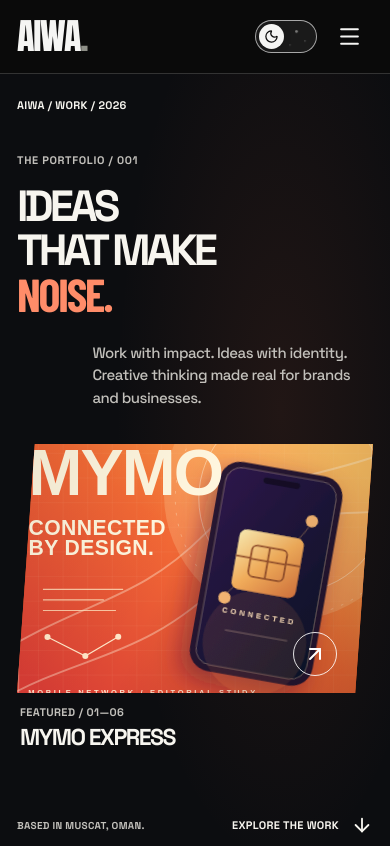
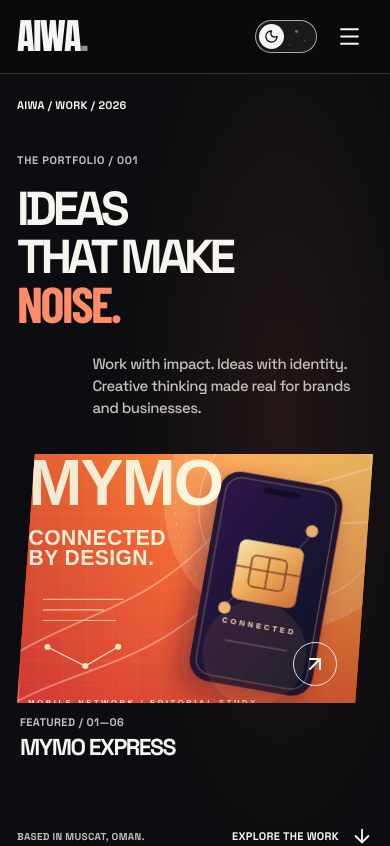
Before and after one commit to baba-dev/AMG-Web-V3, a Next.js app: page /work in a window 390 px wide. Shown: the top 846 px of the page. Built offline with nearby package versions, Linux system fonts and the light colour scheme; a web font is replaced by a local one.

Commit message:
fix(work): keep mobile editorial headlines readable at 320–390px

```diff
--- a/src/app/work/work-directory.css
+++ b/src/app/work/work-directory.css
@@ -131,7 +131,7 @@ html.light .aiwa-site.work-page {
   .aiwa-site.work-page .aiwa-footer__intro p { font-size:clamp(41px,10vw,63px); }
 }
 @media(max-width:360px) {
-  .work-page__index-header h2 { font-size:10.5vw; }
+  .work-page__index-header h2 { font-size:clamp(41px,11.2vw,46px); }
 }
 @media(prefers-reduced-motion:reduce) {
   .work-page__contact-link svg { transition:none!important; }
--- a/src/components/work-hero.css
+++ b/src/components/work-hero.css
@@ -110,7 +110,7 @@
   .work-hero__bottom>a { gap:12px; font-size:11px; }
 }
 @media(max-width:390px) {
-  .work-hero h1 { font-size:11.2vw; }
+  .work-hero h1 { font-size:clamp(47px,12.2vw,59px); }
   .work-hero__main { padding-top:42px; }
   .work-hero__bottom>div { font-size:10px; }
   .work-hero__frame-meta strong { font-size:23px; }
--- a/src/components/work-process.css
+++ b/src/components/work-process.css
@@ -54,5 +54,5 @@
   .work-process__bottom li span { grid-column:1; grid-row:1; }
 }
 @media(max-width:360px) {
-  .work-process h2 { font-size:9vw; }
+  .work-process h2 { font-size:clamp(39px,9.3vw,43px); }
 }
```
